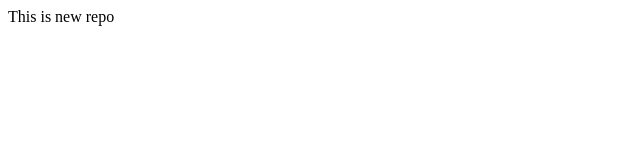
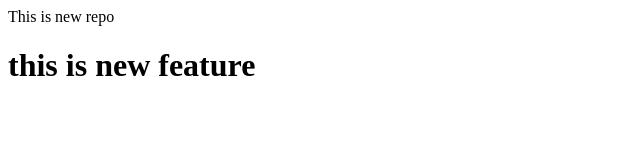
Before and after one commit to Ankit-verma1/localrepo, a plain HTML site: page index.html in a window 1280 px wide. Shown: the whole page, without its empty margins (0-640 px from the left). Drawn offline with Linux system fonts and the light colour scheme.

Commit message:
add new feature

```diff
--- a/index.html
+++ b/index.html
@@ -1 +1,2 @@
 <p>This is new repo</p>
+<h1>this is new feature</h1>
```
Also changed, not shown: style.css (line endings or trailing spaces).
